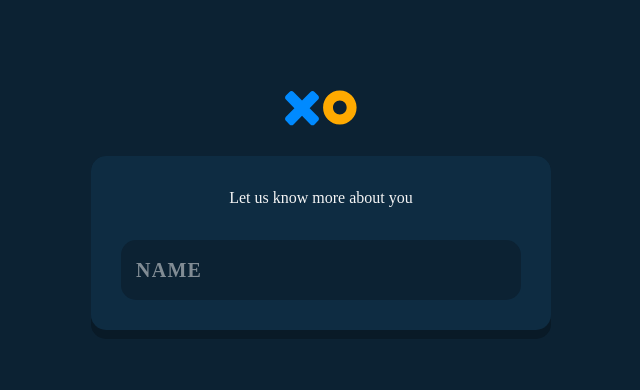
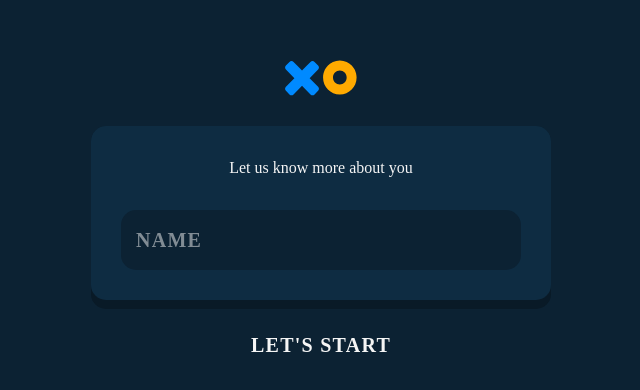
Before and after one commit to AlexanderMatveev2908/REACT__X0, a React (Vite) app: page / in a window 1280 px wide. Shown: the part 190-580 px from the top of the page, without its empty margins (319-959 px from the left). Built offline with nearby package versions, Linux system fonts and the light colour scheme; a web font is replaced by a local one.

Commit message:
made a component for shadw , try to make it resuable as much as possible

```diff
--- a/src/app/layouts/MainLayout.tsx
+++ b/src/app/layouts/MainLayout.tsx
@@ -1,9 +1,13 @@
 import { FC } from "react";
 import { Outlet } from "react-router-dom";
+import { setStyle } from "../../lib/styleSetter";
 
 const MainLayout: FC = () => {
   return (
-    <div className="w-full min-h-screen app__container">
+    <div
+      className="w-full min-h-screen app__container"
+      {...setStyle({ color: "var(--white__1)" })}
+    >
       <Outlet />
     </div>
   );
--- a/src/app/pages/HomePage.tsx
+++ b/src/app/pages/HomePage.tsx
@@ -1,7 +1,7 @@
 import { FC } from "react";
 import { useSelector } from "react-redux";
 import { RootStateType } from "../../store/store";
-import Auth from "../../features/Home/Auth";
+import Auth from "../../features/Auth/Auth";
 import PickMark from "../../features/PickMark/PickMark";
 
 const HomePage: FC = () => {
--- /dev/null
+++ b/src/components/ElementShadow.tsx
@@ -0,0 +1,25 @@
+import { FC, ReactNode } from "react";
+
+type PropsType = {
+  styleCard: string;
+  styleBg: string;
+  styleShadow: string;
+  children: ReactNode;
+};
+
+const ElementShadow: FC<PropsType> = ({
+  styleCard,
+  styleBg,
+  styleShadow,
+  children,
+}) => {
+  return (
+    <div className={`w-full relative ${styleCard}`}>
+      <div className={styleBg}></div>
+      <div className={styleShadow}></div>
+
+      {children}
+    </div>
+  );
+};
+export default ElementShadow;
--- /dev/null
+++ b/src/features/Auth/AuthForm.tsx
@@ -0,0 +1,40 @@
+import { FC } from "react";
+import { setStyle } from "../../lib/styleSetter";
+import ElementShadow from "../../components/ElementShadow";
+
+const AuthForm: FC = () => {
+  return (
+    <form className="w-full grid gap-[30px]">
+      <ElementShadow
+        {...{
+          styleCard: "p-[30px] grid items-start rounded-[15px]",
+          styleBg: "el__card_bg",
+          styleShadow: "el__card_shadow",
+        }}
+      >
+        <div className="el__content grid gap-[30px] items-start">
+          <div className="w-full flex justify-center">
+            <span className="txt__h__sm">Let us know more about you</span>
+          </div>
+
+          <input
+            type="text"
+            className="w-full outline-0 rounded-[15px] p-[15px] txt__f"
+            {...setStyle({ backgroundColor: "var(--bg__0)" })}
+            placeholder="NAME"
+          />
+        </div>
+      </ElementShadow>
+
+      <ElementShadow {...{ styleCard: "" }}>
+        <button
+          type="submit"
+          className="w-full flex justify-center items-center btn__clear relative"
+        >
+          <span className="txt__btn_lg">LET'S START</span>
+        </button>
+      </ElementShadow>
+    </form>
+  );
+};
+export default AuthForm;
--- a/src/features/Home/AuthForm.tsx
+++ /dev/null
@@ -1,25 +0,0 @@
-import { FC } from "react";
-import { setStyle } from "../../lib/styleSetter";
-
-const AuthForm: FC = () => {
-  return (
-    <div className="w-full p-[30px] grid items-start  rounded-[15px] relative">
-      <div className="el__bg"></div>
-      <div className="el__shadow"></div>
-
-      <div className="el__content grid gap-[30px] items-start">
-        <div className="w-full flex justify-center">
-          <span className="txt__h__sm">Let us know more about you</span>
-        </div>
-
-        <input
-          type="text"
-          className="w-full outline-0 rounded-[15px] p-[15px] txt__f"
-          {...setStyle({ backgroundColor: "var(--bg__0)" })}
-          placeholder="NAME"
-        />
-      </div>
-    </div>
-  );
-};
-export default AuthForm;
--- a/src/index.css
+++ b/src/index.css
@@ -80,23 +80,26 @@ IMPORTANT: for some practical reasons i prefer using snake case instead of kebab
   background: var(--bg__0);
 }
 
-/* UTILS */
+.btn__clear {
+  appearance: none;
+}
+
+/* UTILS SHADOW*/
 
 .el__content {
   z-index: 150;
-  color: var(--white__1);
 }
-.el__bg {
+.el__card_bg {
   @apply h-full;
   background-color: var(--bg__1);
   z-index: 100;
 }
-.el__shadow {
-  @apply min-h-[105%]  inset-0;
+.el__card_shadow {
+  @apply min-h-[105%];
   background-color: var(--blue_sc__2);
   z-index: 50;
 }
-.el__bg,
-.el__shadow {
+.el__card_bg,
+.el__card_shadow {
   @apply absolute inset-0 rounded-[15px] w-full;
 }
--- a/src/store/store.ts
+++ b/src/store/store.ts
@@ -1,5 +1,5 @@
 import { configureStore } from "@reduxjs/toolkit";
-import authReducer from "../features/Home/authSLice";
+import authReducer from "../features/Auth/authSLice";
 
 const store = configureStore({
   reducer: {
```
Also changed, not shown: src/features/Auth/Auth.tsx (renamed from src/features/Home/Auth.tsx), src/features/Auth/authSLice.ts (renamed from src/features/Home/authSLice.ts).
